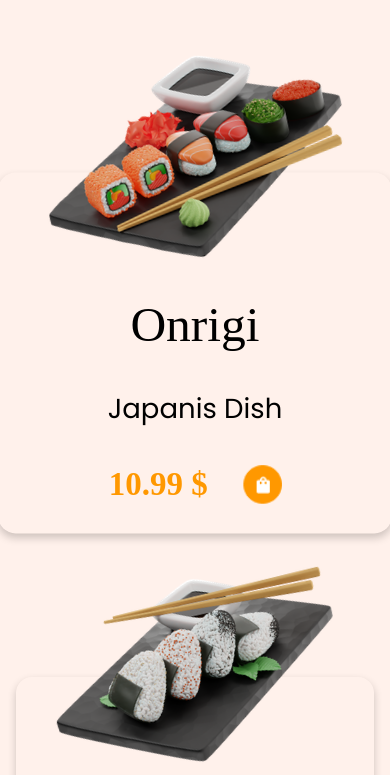
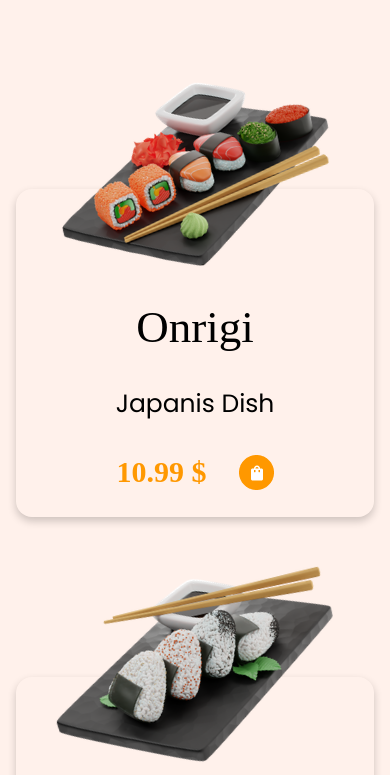
Before and after one commit to gshaa/sushi, a plain HTML site: page index.html in a window 390 px wide. In both pictures the pointer is over the element 195 px from the left and 1828 px from the top of the page. Shown: the part 1475-2250 px from the top of the page. Drawn offline with Linux system fonts and the light colour scheme; a web font is replaced by a local one.

Commit message:
delete cards css animation for phons

```diff
--- a/styles/styles.css
+++ b/styles/styles.css
@@ -886,6 +886,9 @@ a {
   .Poppins {
     font-size: 16px;
   }
+  .popular-card:hover {
+    transform: none;
+  }
   .popular-sets-container {
     padding-top: 4rem;
   }
```
